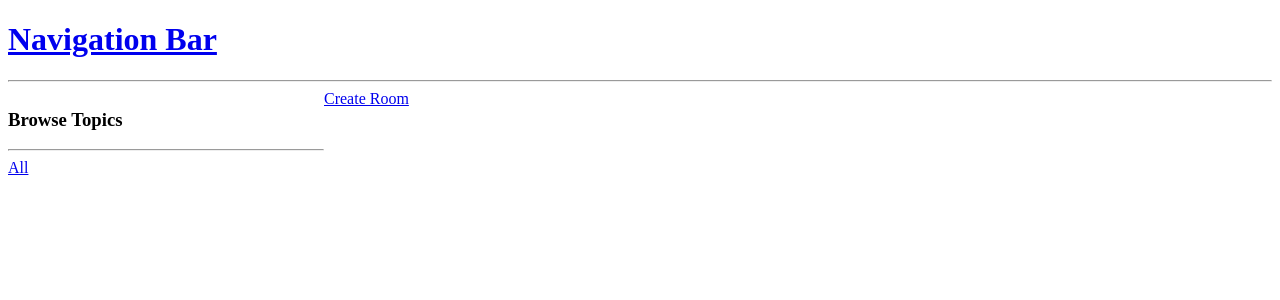
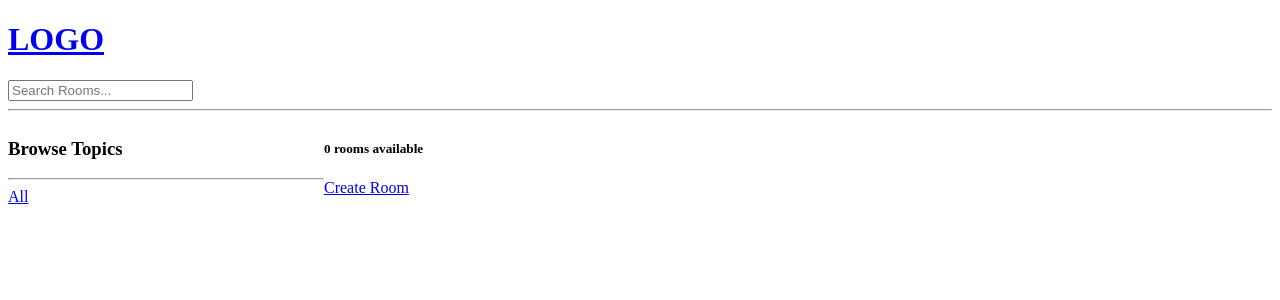
Before and after one commit to rajabali-ai/discord-clone-using-django, a Django app: page / in a window 1280 px wide. Shown: the top 300 px of the page. Run offline with Django 4.2, Linux system fonts and the light colour scheme; data that the repository does not hold is empty.

Commit message:
search with keywords added

```diff
--- a/base/templates/base/home.html
+++ b/base/templates/base/home.html
@@ -26,6 +26,7 @@
     </div>
 
     <div>
+        <h5>{{room_count}} rooms available</h5>
         <a href="{% url 'create-room' %}">Create Room</a>
 
         <div>
--- a/base/views.py
+++ b/base/views.py
@@ -2,6 +2,7 @@ from django.shortcuts import render, redirect
 # from django.http import HttpResponse
 from .models import Room, Topic
 from .forms import RoomForm
+from django.db.models import Q
 
 
 
@@ -15,9 +16,14 @@ from .forms import RoomForm
 
 def home(request):
     q = request.GET.get('q') if request.GET.get('q') != None else ''
-    rooms = Room.objects.filter(topic__name__contains= q)
+    rooms = Room.objects.filter(
+        Q(topic__name__contains= q) |
+        Q(name__icontains=q)  |
+        Q(description__icontains=q)
+          )
     topics = Topic.objects.all()
-    context = {'rooms': rooms, 'topics': topics}
+    room_count = rooms.count()
+    context = {'rooms': rooms, 'topics': topics, 'room_count': room_count}
     return render(request, 'base/home.html', context)
 
 
--- a/templates/navbar.html
+++ b/templates/navbar.html
@@ -1,7 +1,9 @@
 <a href="/">
-
-    <h1> Navigation Bar </h1>
-
+    <h1> LOGO </h1>
 </a>
 
+<form method="GET" action="{% url 'home' %}">
+    <input type="text" name="q" placeholder="Search Rooms..."/>
+</form>
+
 <hr>
```
